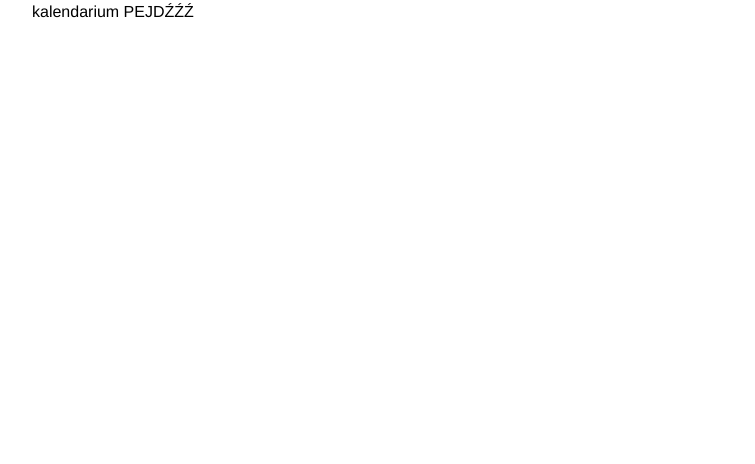
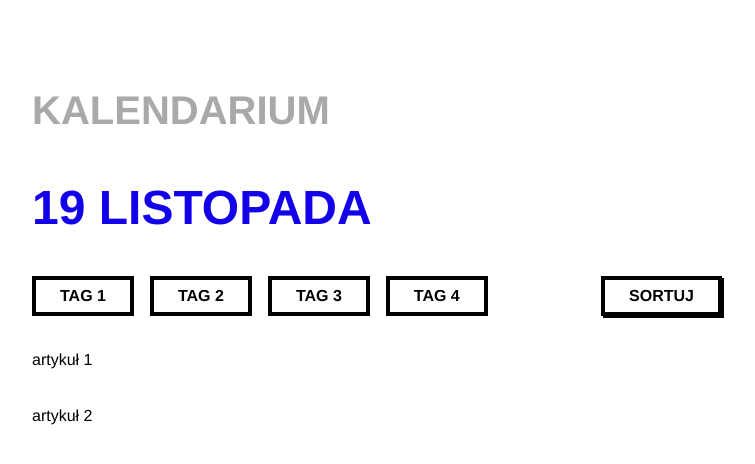
Before and after one commit to wojciech-dybikowski/el-hackaton, a Next.js app: page /kalendarium in a window 1280 px wide. Shown: the top 464 px of the page, without its empty margins (8-763 px from the left). Built offline with nearby package versions, Linux system fonts and the light colour scheme.

Commit message:
[feature] start working on KalendariumPage

```diff
--- a/pages/kalendarium/index.tsx
+++ b/pages/kalendarium/index.tsx
@@ -1,7 +1,58 @@
+import { Grid, GridCol, Row } from 'shared/ui';
+import React from 'react';
+
 const KalendariumPage = () => {
   return (
-    <main>
-      <h1>kalendarium PEJDŹŹŹ</h1>
+    <main className="w-full h-screen">
+      <Grid className="h-full mt-20" gridGap={8}>
+        <GridCol className="space-y-8" colSpan={7}>
+          <h3
+            className=" uppercase "
+            style={{ color: 'darkgrey', fontSize: '40px', fontWeight: 900 }}
+          >
+            Kalendarium
+          </h3>
+          <h3
+            className=" uppercase text-primary-blue"
+            style={{ fontSize: '48px', fontWeight: 900 }}
+          >
+            19 Listopada
+          </h3>
+          <Row className=" justify-between">
+            <div className="flex space-x-4">
+              <div className="border-4 border-black">
+                <p style={{ fontWeight: 900 }} className="uppercase  py-1 px-6">
+                  TAG 1
+                </p>
+              </div>
+
+              <div className="border-4 border-black">
+                <p style={{ fontWeight: 900 }} className="uppercase  py-1 px-6">
+                  TAG 2
+                </p>
+              </div>
+              <div className="border-4 border-black">
+                <p style={{ fontWeight: 900 }} className="uppercase  py-1 px-6">
+                  TAG 3
+                </p>
+              </div>
+              <div className="border-4 border-black">
+                <p style={{ fontWeight: 900 }} className="uppercase  py-1 px-6">
+                  TAG 4
+                </p>
+              </div>
+            </div>
+            <div style={{ boxShadow: '2px 2px 0 #000' }} className="border-4 border-black">
+              <p style={{ fontWeight: 900 }} className="uppercase  py-1 px-6">
+                Sortuj
+              </p>
+            </div>
+          </Row>
+          <div>artykuł 1</div>
+          <div>artykuł 2</div>
+        </GridCol>
+        <GridCol colSpan={5}></GridCol>
+      </Grid>
     </main>
   );
 };
```
